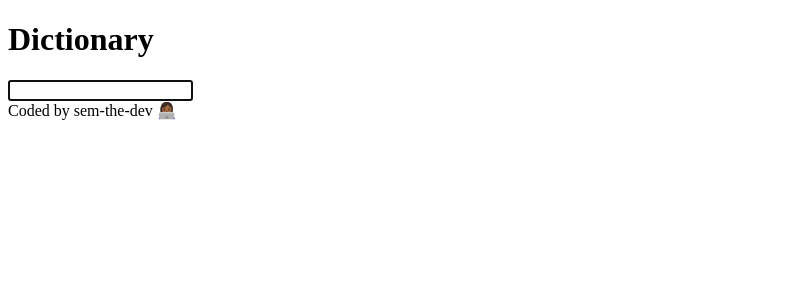
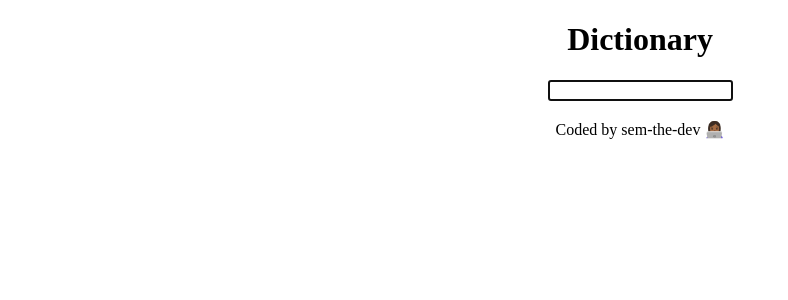
Before and after one commit to Sem-the-dev/dictionary, a React app: page / in a window 1280 px wide. Shown: the top 300 px of the page, without its empty margins (0-788 px from the left). Built offline with nearby package versions, Linux system fonts and the light colour scheme.

Commit message:
add dictionary api

```diff
--- a/package.json
+++ b/package.json
@@ -24,6 +24,7 @@
     "webpack-dev-server": "^3.11.0"
   },
   "dependencies": {
+    "axios": "^0.21.1",
     "react": "^17.0.2",
     "react-dom": "^17.0.2"
   }
--- a/src/App.js
+++ b/src/App.js
@@ -4,14 +4,13 @@ import Dictionary from './Dictionary'
 function App() {
   return (
     <div className="App">
-
-    <main>
-      <h1>Dictionary</h1>
-      <Dictionary />
-    </main>
-    <footer>
-      Coded by sem-the-dev 👩🏾‍💻
-    </footer>
+      <main style={{ "text-align": "center" }}>
+        <h1>Dictionary</h1>
+        <Dictionary />
+      </main>
+      <footer style={{ "text-align": "center" }}>
+        Coded by sem-the-dev 👩🏾‍💻
+      </footer>
     </div>
   );
 }
--- a/src/Dictionary.js
+++ b/src/Dictionary.js
@@ -1,21 +1,30 @@
 import React, { useState } from "react";
+import axios from 'axios'
 
 export default function Dictionary() {
   const [keyword, setKeyword] = useState("");
 
   function searchDictionary(e) {
     e.preventDefault();
-    alert(keyword );
+    let apiUrl = `https://api.dictionaryapi.dev/api/v2/entries/en_US/${keyword}`
+    axios.get(apiUrl).then(handleResponse);
+    alert(keyword);
   }
   function inputValue(e) {
     setKeyword(e.target.value);
   }
+
+  function handleResponse(response){
+    console.log(response.data)
+  }
+
 
   return (
     <div>
       <form onSubmit={searchDictionary}>
         <input type="search" autoFocus={true} onChange={inputValue} />
       </form>
+      <h3>{keyword}</h3>
     </div>
   );
 }
```
Also changed, not shown: 1 other file (tests, documents, lock files or other folders).
